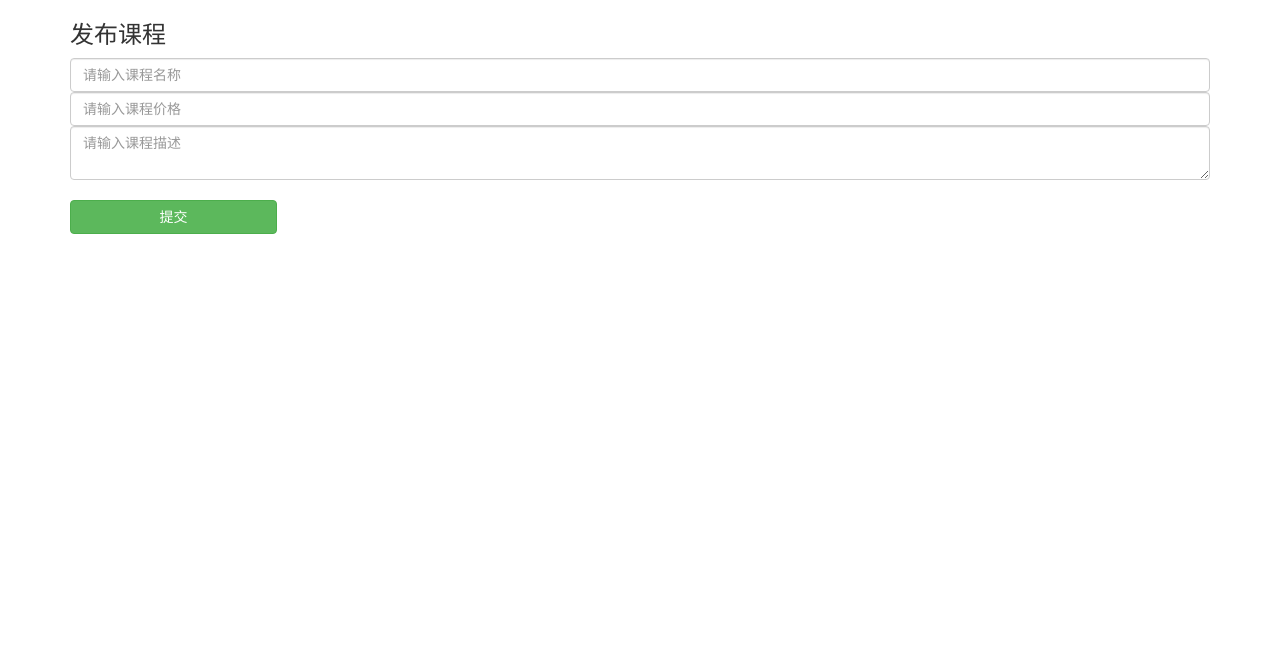
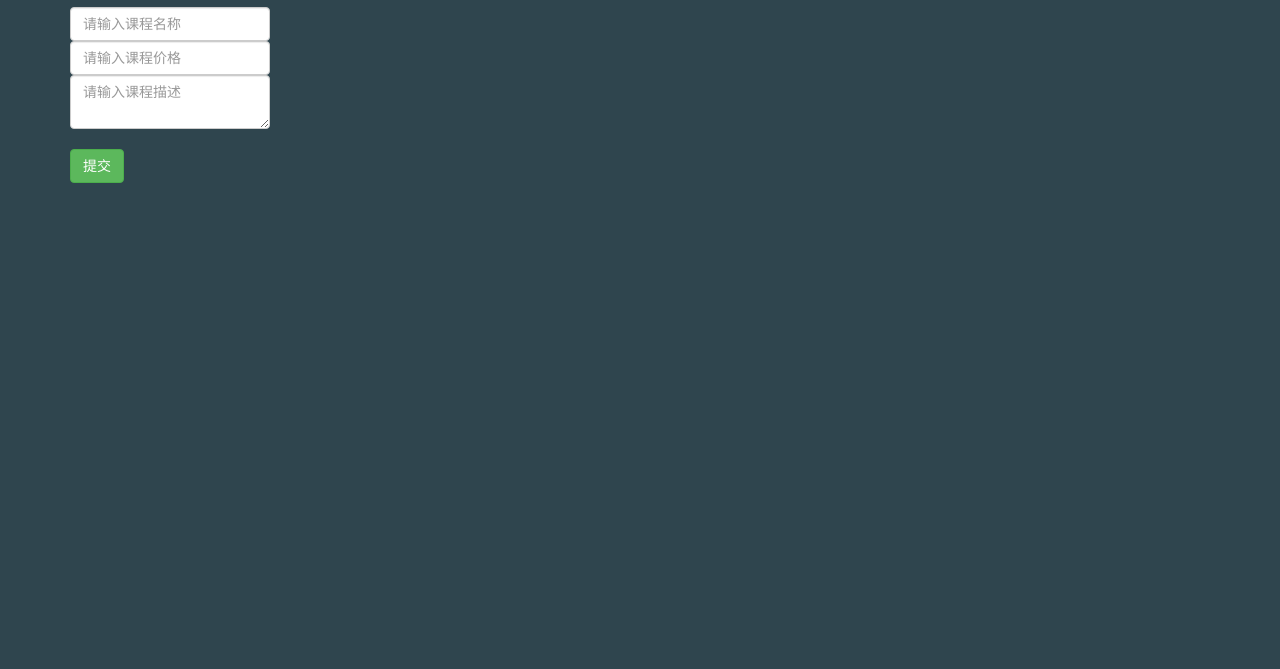
Before and after one commit to shenzhoudance/superx-1, a plain HTML site: page new.html in a window 1280 px wide. Shown: the part 131-800 px from the top of the page. Drawn offline with nearby package versions, Linux system fonts and the light colour scheme.

Commit message:
new 完成

```diff
--- a/css/main.css
+++ b/css/main.css
@@ -72,3 +72,7 @@
 	background-size:100% auto;
 	background-position: 50% 0px;
 }
+
+.form-control{
+	width: 200px;
+}
--- a/new.html
+++ b/new.html
@@ -51,29 +51,21 @@
 		</nav>
 	</div>
 	<div class="container">
-        <h3>发布课程</h3>
-        <div>
+		<h3 style="color:#ffffff">发布课程</h3>
 		<form method='post'>
 			<input name="user" class='form-control' type="text" placeholder="请输入课程名称" />
 			<input name="price" class='form-control' type="text" placeholder="请输入课程价格" />
 			<textarea name="content" class='form-control' placeholder="请输入课程描述"></textarea>
 			<br />
 			<div>
-                    <input onsubmit="
-                                var patt="/^[a-bA-D0-9]{3-10}$/"; if( !patt.test(
-                        document.getElementsByName('username').value)){ alert("wrong"); return false; } " type="
-                        submit" class="btn btn-success" value="提交" />
+				<input type="submit" class="btn btn-success" value="提交" />
 			</div>
 		</form>
-        </div>
 	</div>
 </body>
 <script src="https://cdn.bootcss.com/jquery/1.12.4/jquery.min.js"></script>
 <script src="https://cdn.bootcss.com/bootstrap/3.3.7/js/bootstrap.min.js"></script>
-<script src="https://cdn.jsdelivr.net/npm/vue/dist/vue.js"></script>
-<!-- 主页面的js -->
 <script src="js/index.js"></script>
-<!-- 通用css
 <link href="css/main.css" rel="stylesheet">
 
 </html>
```
Lines whose indentation alone changed are shown as unchanged.
